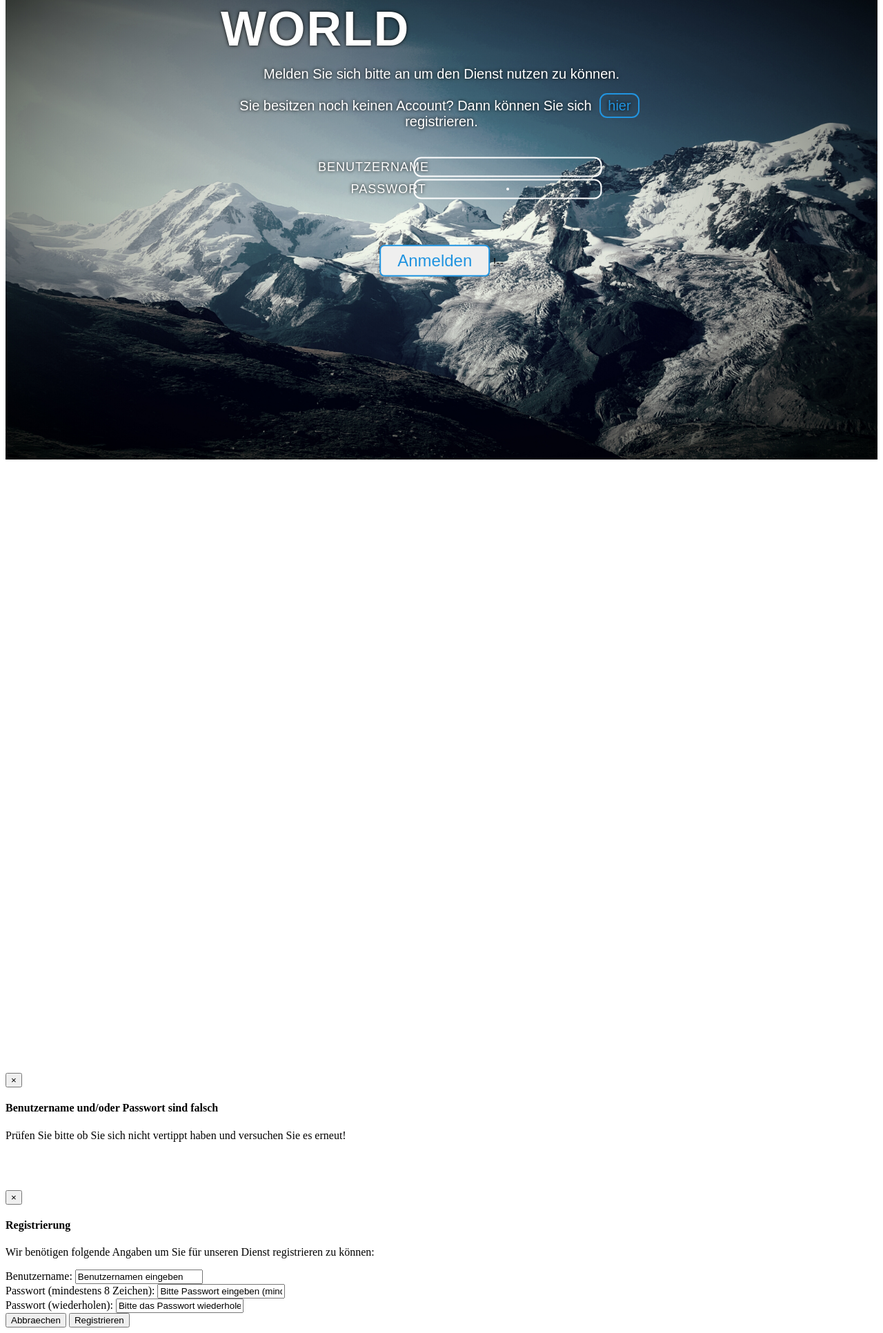
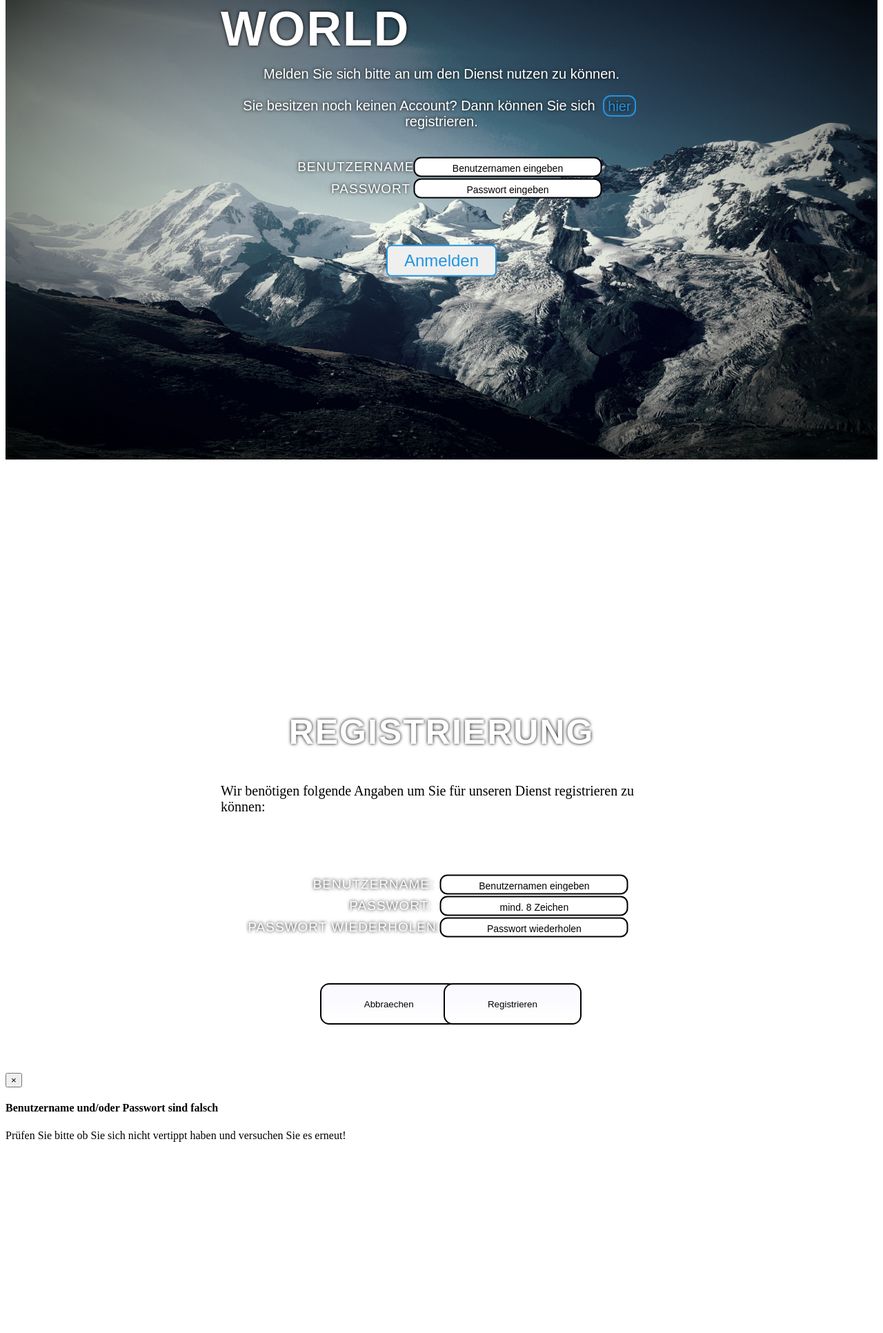
Before and after one commit to fhkufstein-webdevelopment/webdev-project-bildbewertung, a PHP site: the page made by includes/views/login.php in a window 1280 px wide. Shown: the part 158-2090 px from the top of the page at 69% size. After the commit the page ends 1813 px from the top, so only its background shows below. Run offline with PHP 8.4, Linux system fonts and the light colour scheme; the template is opened without the code that fills it, so the values that code supplies are empty; style sheets or scripts are compiled from the project's sources; some libraries are stand-ins or nearby versions.

Commit message:
login und registrieren weiter bearbeitet

```diff
--- a/css/login2.0.css
+++ b/css/login2.0.css
@@ -36,9 +36,9 @@
 .col-md-2{
     position: absolute;
     top: 50%;
-    left: 42.3%;
+    left: 40.3%;
     font-family: Arial, serif;
-    font-size: 18px;
+    font-size: 19px;
     color:white;
     text-transform: uppercase;
     letter-spacing: 1px;
@@ -49,9 +49,9 @@
 .col-md-3{
     position: absolute;
     top: 54%;
-    left: 44%;
+    left: 42%;
     font-family: Arial, serif;
-    font-size: 18px;
+    font-size: 19px;
     color:white;
     text-transform: uppercase;
     letter-spacing: 1px;
@@ -65,27 +65,26 @@
     left: 57.5%;
     transform: translate(-50%, -50%);
     font-size: 20px;
-    border:  2px solid white;
-    color: #2194E0;
+    border:  2px solid black;
+    color: black;
     font-weight:400;
     border-radius: 11px;
     text-align: center;
-    background: none;
-
+    background: white;
 }
 /*passwort eingabefeld*/
 .passwort{
     position: absolute;
-    top: 54%;
+    top: 53.9%;
     left: 57.5%;
     transform: translate(-50%, -50%);
     font-size: 20px;
-    border: 2px solid white;
+    border: 2px solid black;
     color: black;
     font-weight:400;
     border-radius: 11px;
     text-align: center;
-    background: none;
+    background: white;
 }
 
 /*des is der link zur anmeldung*/
@@ -96,12 +95,156 @@
     border: 2px solid #2194E0;
     border-radius: 11px;
     margin: 6px;
-    padding: 5px 10px;
-
-
+    padding: 2.5px 5px;
 }
 
 ::placeholder{
     color: black;
+    font-size: 70%;
+    text-align: center;
+}
 
+.wrapper{
+    text-align: center;
 }
+
+/*zeug fürs Registrieren*/
+
+/*überschrift*/
+
+.registerüberschrift{
+    position: absolute;
+    top: 144%;
+    left: 50%;
+    transform: translate(-50%, -50%);
+    text-transform: uppercase;
+    font-size: 50px;
+    word-spacing: 6px;
+    letter-spacing: 2px;
+    font-family: Arial, serif;
+    font-weight: 700;
+    text-shadow: 0 0 5px black;
+    color: white;
+}
+
+/*unterschrift*/
+.registerunterschrift{
+    position: absolute;
+    top: 162%;
+    left: 50%;
+    transform: translate(-50%, -50%);
+    font-size: 20px;
+}
+/*text zum benutzername*/
+.reisterbenutzertext{
+    position: absolute;
+    top: 180%;
+    left: 42.3%;
+    transform: translate(-50%, -50%);
+    font-family: Arial, serif;
+    font-size: 19px;
+    color:white;
+    text-transform: uppercase;
+    letter-spacing: 1px;
+    text-shadow: 0 0 5px black;
+}
+/*text zum passwort*/
+.reisterpassworttext{
+    position: absolute;
+    top: 183.9%;;
+    left: 44.21%;
+    transform: translate(-50%, -50%);
+    font-family: Arial, serif;
+    font-size: 19px;
+    color:white;
+    text-transform: uppercase;
+    letter-spacing: 1px;
+    text-shadow: 0 0 5px black;
+}
+/*text zum passwort 2*/
+.reisterpassworttext2{
+    position: absolute;
+    top: 187.8%;
+    left: 39%;
+    transform: translate(-50%, -50%);
+    font-family: Arial, serif;
+    font-size: 19px;
+    color:white;
+    text-transform: uppercase;
+    letter-spacing: 1px;
+    text-shadow: 0 0 5px black;
+}
+/*benutzername eingabe*/
+.registerbenutzername{
+    position: absolute;
+    top: 180%;
+    left: 60.5%;
+    transform: translate(-50%, -50%);
+    border-radius: 11px;
+    font-size: 20px;
+    text-align: center;
+    border:  2px solid black;
+}
+/*passwort eingabe*/
+.registerpasswort{
+    position: absolute;
+    top: 183.9%;
+    left: 60.5%;
+    transform: translate(-50%, -50%);
+    border-radius: 11px;
+    font-size: 20px;
+    text-align: center;
+    border:  2px solid black;
+}
+/*passwort2 eingabe*/
+.registerpasswort2{
+    position: absolute;
+    top: 187.8%;
+    left: 60.5%;
+    transform: translate(-50%, -50%);
+    border-radius: 11px;
+    font-size: 20px;
+    text-align: center;
+    border:  2px solid black;
+}
+/*abbrechenbutton*/
+.jojojo{
+    position: absolute;
+    top: 200%;
+    left: 43%;
+    transform: translate(-50%, -50%);
+    width: 200px;
+    height: 60px;
+    background: yellow;
+    background: linear-gradient(to bottom, ghostwhite, white);
+    box-shadow: inset 0px 0px 6px #fff,inset 0px -1px 6px #fff;
+    border: 2px solid black;
+    border-radius: 1em;
+    margin: 1em;
+    text-align: center;
+}
+.jojojo:hover,
+.jojojo:focus {
+    box-shadow:rgba(0,0,0,0.7) 0px 5px 15px, inset rgba(0,0,0,0.15) 0px -10px 20px;
+}
+
+/*registrierenbutton*/
+.jajaja{
+    position: absolute;
+    top: 200%;
+    left: 57%;
+    transform: translate(-50%, -50%);
+    width: 200px;
+    height: 60px;
+    background: yellow;
+    background: linear-gradient(to bottom, ghostwhite, white);
+    box-shadow: inset 0px 0px 6px #fff,inset 0px -1px 6px #fff;
+    border: 2px solid black;
+    border-radius: 1em;
+    margin: 1em;
+    text-align: center;
+}
+ .jajaja:hover,
+ .jajaja:focus {
+     box-shadow:rgba(0,0,0,0.7) 0px 5px 15px, inset rgba(0,0,0,0.15) 0px -10px 20px;
+ }
--- a/includes/views/login.php
+++ b/includes/views/login.php
@@ -23,7 +23,7 @@ echo $this->header;
                 <!--Benutzername Eingabefled-->
                 <div class="form-group">
                     <label for="username" class="col-md-2">Benutzername</label>
-                    <input type="text" name="username" id="username" class="benutzername" value="" placeholder=""
+                    <input type="text" name="username" id="username" class="benutzername" value="" placeholder="Benutzernamen eingeben">
                 </div>
                 </div>
                 <!--(alte benutzername eingabe)<div class="form-group">
@@ -36,9 +36,8 @@ echo $this->header;
                 <!--Passwort Eingabefeld-->
                 <div class="form-group">
                     <label for="password" class="col-md-3">Passwort</label>
-                    <div class="passwort">
-                        <input type="password" name="password" id="password" class="passwort" value="" placeholder="">
-                    </div>
+                    <input type="password" name="password" id="password" class="passwort" value="" placeholder="Passwort eingeben">
+                </div>
                 </div>
                 <!--(alte passworteingabe)<div class="form-group">
                     <label for="password" class="col-xs-12 col-md-2">Passwort</label>
@@ -47,8 +46,9 @@ echo $this->header;
                     </div>
                 </div>-->
                 <div class="wrapper">
-                    <button type="submit" class="button">Anmelden</button>
-                    !--<input type="hidden" name="action" value="login">
+                    <button style="height: 100%; width: 100%; text-align: center" type="submit" class="button">Anmelden</button>
+                    <input type="hidden" name="action" value="login">
+                    <!--<input style="height: 100px; width: 200px;" type="reset" value="DEL" />-->
                     <!--(alter anmeldebutton)<button type="submit" class="btn btn-default">Anmelden</button>
                 <input type="hidden" name="action" value="login">-->
                     <!--des is für den Anmeldebutton-->
@@ -61,34 +61,37 @@ echo $this->header;
     <div class="modal-dialog" role="document">
         <div class="modal-content">
             <div class="modal-header">
-                <button type="button" class="close" data-dismiss="modal" aria-label="Close"><span aria-hidden="true">&times;</span></button>
-                <h4 class="modal-title" id="registerModalLabel">Registrierung</h4>
+                <!--Überschrift-->
+                <h4 class="registerüberschrift" id="registerModalLabel">Registrierung</h4>
             </div>
             <div class="modal-body">
                 <div class="row">
-                    <p class="col-xs-12">
+                    <p class="registerunterschrift">
+                        <!--Unterschrift-->
                         Wir benötigen folgende Angaben um Sie für unseren Dienst registrieren zu können:
                     </p>
                     <form method="post" action="login" class="col-xs-12">
                         <div class="form-group">
-                            <label for="name">Benutzername:</label>
-                            <input type="text" class="form-control" name="name" id="name" placeholder="Benutzernamen eingeben">
+                            <label class="reisterbenutzertext" for="name">Benutzername:</label>
+                            <input type="text" class="registerbenutzername" name="name" id="name" placeholder="Benutzernamen eingeben">
                         </div>
                         <div class="form-group">
-                            <label for="pwd">Passwort (mindestens 8 Zeichen):</label>
-                            <input type="password" name="pwd" class="form-control" id="pwd" placeholder="Bitte Passwort eingeben (mind. 8 Zeichen)">
+                            <label class="reisterpassworttext" for="pwd">Passwort:</label>
+                            <input type="password" name="pwd" class="registerpasswort" id="pwd" placeholder="mind. 8 Zeichen">
                         </div>
                         <div class="form-group">
-                            <label for="pwd2">Passwort (wiederholen):</label>
-                            <input type="password" name="pwd2" class="form-control" id="pwd2" placeholder="Bitte das Passwort wiederholen">
+                            <label class="reisterpassworttext2" for="pwd2">Passwort wiederholen:</label>
+                            <input type="password" name="pwd2" class="registerpasswort2" id="pwd2" placeholder="Passwort wiederholen">
                         </div>
                         <input type="hidden" name="action" value="register">
                     </form>
                 </div>
             </div>
-            <div class="modal-footer">
-                <button type="button" class="btn btn-default" data-dismiss="modal">Abbraechen</button>
-                <button type="button" class="btn btn-primary">Registrieren</button>
+            <div class="abbrechenbutton">
+                <button type="button" class="jojojo" data-dismiss="modal">Abbraechen</button>
+            </div>
+            <div class="registrierenbutton">
+                <button type="button" class="jajaja">Registrieren</button>
             </div>
         </div>
     </div>
--- a/scss/login.scss
+++ b/scss/login2.css
@@ -1,38 +1,31 @@
-$color: #2194E0;
-
 @keyframes sheen {
   0% {
-    transform: skewY(-45deg) translateX(0);
-  }
+    transform: skewY(-45deg) translateX(0); }
   100% {
-    transform: skewY(-45deg) translateX(12.5em);
-  }
-}
-
+    transform: skewY(-45deg) translateX(12.5em); } }
 .wrapper {
   display: block;
   position: absolute;
   top: 67%;
   left: 50%;
   transform: translate(-50%, -50%);
-  font-family: Arial, serif;
-}
+  font-family: Arial, serif; }
+
 .button {
-  padding: 0.3em 1em;
+  padding: 40px;
   text-align: center;
   text-decoration: none;
-  color: $color;
-  border: 2px solid $color;
+  color: #2194E0;
+  border: 2px solid #2194E0;
   font-size: 24px;
   display: inline-block;
   border-radius: 0.3em;
   transition: all 0.2s ease-in-out;
   position: relative;
-  overflow: hidden;
-
-  &:before {
+  overflow: hidden; }
+  .button:before {
     content: "";
-    background-color: rgba(255,255,255,0.5);
+    background-color: rgba(255, 255, 255, 0.5);
     height: 100%;
     width: 3em;
     display: block;
@@ -40,15 +33,13 @@ $color: #2194E0;
     top: 0;
     left: -4.5em;
     transform: skewX(-45deg) translateX(0);
-    transition: none;
-  }
-  &:hover {
-    background-color: $color;
+    transition: none; }
+  .button:hover {
+    background-color: #2194E0;
     color: #fff;
-    border-bottom: 4px solid darken($color, 10%);
-    &:before {
+    border-bottom: 4px solid #1977b5; }
+    .button:hover:before {
       transform: skewX(-45deg) translateX(13.5em);
-      transition: all 0.5s ease-in-out;
-    }
-  }
-}
+      transition: all 0.5s ease-in-out; }
+
+/*# sourceMappingURL=login2.css.map */
```
Also changed, not shown: scss/login2.scss (added, +54 -0 lines), 1 other file.
